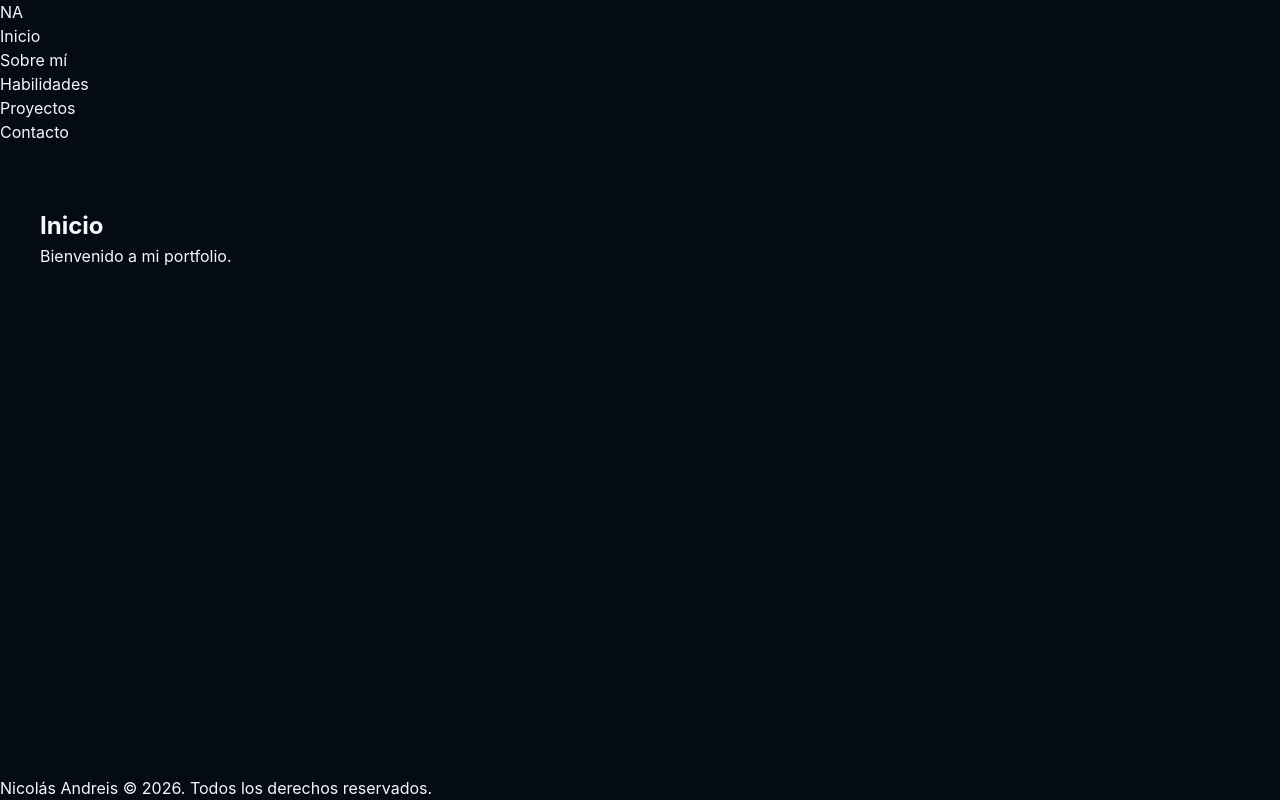
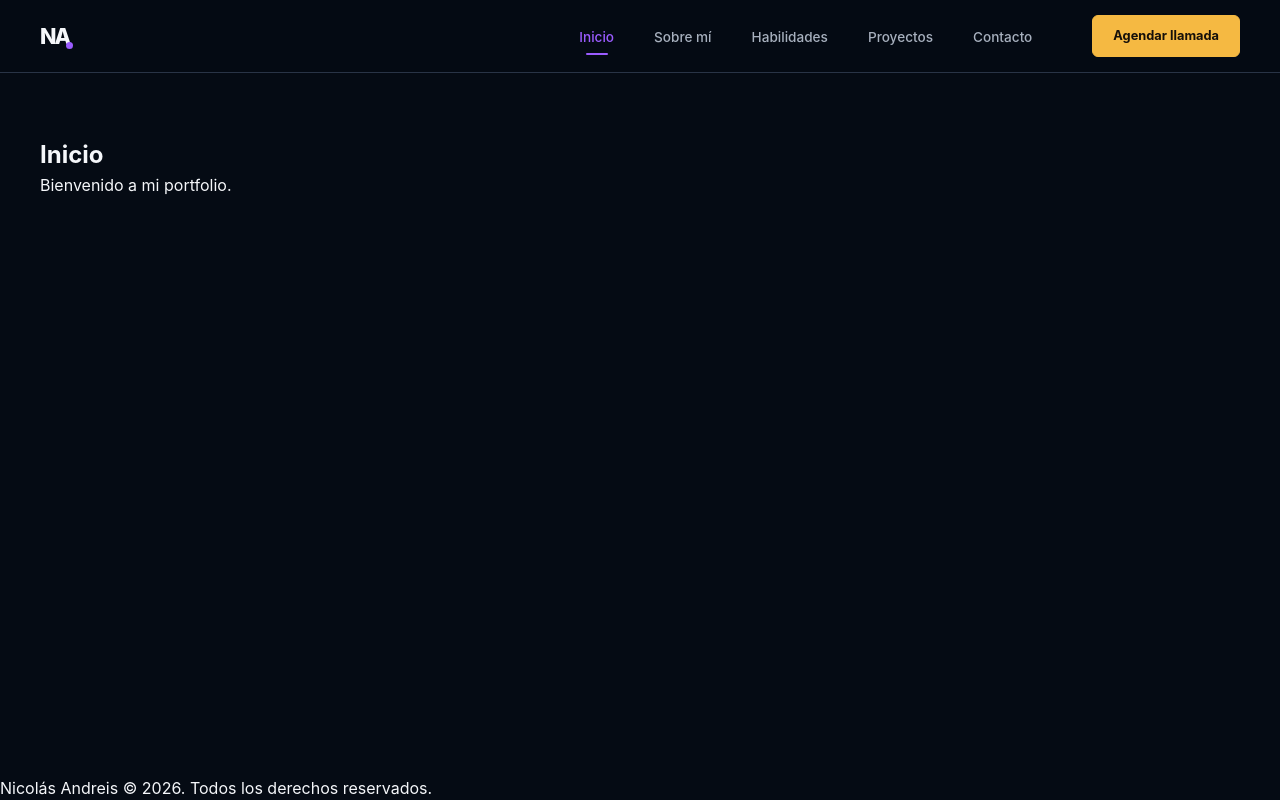
Before and after one commit to Nicolas-Andreis/portfolio-andreis, a React (Vite) app: page / in a window 1280 px wide. Built offline with nearby package versions, Linux system fonts and the light colour scheme.

Commit message:
feat: build responsive navigation header

```diff
--- a/src/components/Header/Header.css
+++ b/src/components/Header/Header.css
@@ -0,0 +1,247 @@
+.header {
+  position: sticky;
+  top: 0;
+  z-index: 1000;
+  width: 100%;
+  border-bottom: 1px solid var(--color-border);
+  background-color: rgb(5 11 20 / 95%);
+  backdrop-filter: blur(12px);
+}
+
+.header__nav {
+  position: relative;
+  display: flex;
+  width: min(100% - 32px, var(--container-width));
+  min-height: var(--header-height);
+  margin-inline: auto;
+  align-items: center;
+  justify-content: space-between;
+}
+
+/* Logo */
+
+.header__logo {
+  position: relative;
+  z-index: 2;
+  color: var(--color-text);
+  font-size: 1.35rem;
+  font-weight: 800;
+  letter-spacing: -2px;
+}
+
+.header__logo::after {
+  content: "";
+  position: absolute;
+  right: -4px;
+  bottom: 3px;
+  width: 7px;
+  height: 7px;
+  border-radius: 50%;
+  background-color: var(--color-primary);
+}
+
+/* Botón hamburguesa */
+
+.header__menu-button {
+  position: relative;
+  z-index: 2;
+  display: flex;
+  width: 44px;
+  height: 44px;
+  padding: 10px;
+  flex-direction: column;
+  justify-content: center;
+  gap: 5px;
+  border: 1px solid var(--color-border);
+  border-radius: var(--radius-small);
+  color: var(--color-text);
+  background-color: transparent;
+  cursor: pointer;
+}
+
+.header__menu-button span {
+  display: block;
+  width: 100%;
+  height: 2px;
+  border-radius: 2px;
+  background-color: currentColor;
+  transition:
+    transform var(--transition),
+    opacity var(--transition);
+}
+
+.header__menu-button[aria-expanded="true"] span:nth-child(1) {
+  transform: translateY(7px) rotate(45deg);
+}
+
+.header__menu-button[aria-expanded="true"] span:nth-child(2) {
+  opacity: 0;
+}
+
+.header__menu-button[aria-expanded="true"] span:nth-child(3) {
+  transform: translateY(-7px) rotate(-45deg);
+}
+
+/* Menú móvil */
+
+.header__menu {
+  position: absolute;
+  top: calc(100% + 1px);
+  right: -16px;
+  left: -16px;
+  display: flex;
+  max-height: 0;
+  padding-inline: 16px;
+  flex-direction: column;
+  gap: 24px;
+  overflow: hidden;
+  visibility: hidden;
+  border-bottom: 1px solid transparent;
+  background-color: var(--color-background);
+  opacity: 0;
+  transition:
+    max-height 300ms ease,
+    padding 300ms ease,
+    opacity var(--transition),
+    visibility var(--transition);
+}
+
+.header__menu--open {
+  max-height: 500px;
+  padding-block: 24px;
+  visibility: visible;
+  border-color: var(--color-border);
+  opacity: 1;
+}
+
+.header__links {
+  display: flex;
+  flex-direction: column;
+  gap: 8px;
+}
+
+.header__link {
+  position: relative;
+  display: block;
+  padding: 12px 8px;
+  color: var(--color-text-muted);
+  font-size: 0.95rem;
+  font-weight: 500;
+}
+
+.header__link:hover {
+  color: var(--color-text);
+}
+
+.header__link--active {
+  color: var(--color-primary);
+}
+
+.header__link--active::after {
+  content: "";
+  position: absolute;
+  bottom: 5px;
+  left: 8px;
+  width: 24px;
+  height: 2px;
+  border-radius: 2px;
+  background-color: var(--color-primary);
+}
+
+/* CTA */
+
+.header__cta {
+  display: inline-flex;
+  min-height: 44px;
+  padding: 10px 18px;
+  align-items: center;
+  justify-content: center;
+  border: 1px solid var(--color-secondary);
+  border-radius: var(--radius-small);
+  color: #15100a;
+  background-color: var(--color-secondary);
+  font-size: 0.9rem;
+  font-weight: 700;
+}
+
+.header__cta:hover {
+  border-color: #ffd16a;
+  background-color: #ffd16a;
+  transform: translateY(-1px);
+}
+
+/* Escritorio */
+
+@media (min-width: 768px) {
+  .header__menu-button {
+    display: none;
+  }
+
+  .header__menu {
+    position: static;
+    display: flex;
+    width: auto;
+    max-height: none;
+    padding: 0;
+    flex-direction: row;
+    align-items: center;
+    gap: 32px;
+    overflow: visible;
+    visibility: visible;
+    border: 0;
+    background-color: transparent;
+    opacity: 1;
+  }
+
+  .header__links {
+    flex-direction: row;
+    align-items: center;
+    gap: 8px;
+  }
+
+  .header__link {
+    padding: 26px 10px 23px;
+    font-size: 0.85rem;
+  }
+
+  .header__link--active::after {
+    bottom: 16px;
+    left: 50%;
+    width: 22px;
+    transform: translateX(-50%);
+  }
+
+  .header__cta {
+    min-height: 40px;
+    padding-inline: 16px;
+    font-size: 0.8rem;
+  }
+}
+
+@media (min-width: 1024px) {
+  .header__menu {
+    gap: 48px;
+  }
+
+  .header__links {
+    gap: 16px;
+  }
+
+  .header__link {
+    padding-inline: 12px;
+  }
+
+  .header__cta {
+    padding-inline: 20px;
+  }
+}
+
+/* Personas que prefieren menos animaciones */
+
+@media (prefers-reduced-motion: reduce) {
+  .header__menu,
+  .header__menu-button span,
+  .header__cta {
+    transition: none;
+  }
+}
--- a/src/components/Header/Header.jsx
+++ b/src/components/Header/Header.jsx
@@ -1,38 +1,121 @@
+import { useState } from 'react'
 import { NavLink } from 'react-router-dom'
 import './Header.css'
 
 function Header() {
+  const [isMenuOpen, setIsMenuOpen] = useState(false)
+
+  function toggleMenu() {
+    setIsMenuOpen((currentState) => !currentState)
+  }
+
+  function closeMenu() {
+    setIsMenuOpen(false)
+  }
+
+  function getNavLinkClass({ isActive }) {
+    return isActive
+      ? 'header__link header__link--active'
+      : 'header__link'
+  }
+
   return (
     <header className="header">
       <nav className="header__nav" aria-label="Navegación principal">
-        <NavLink className="header__logo" to="/">
+        <NavLink
+          className="header__logo"
+          to="/"
+          aria-label="Ir a la página de inicio"
+          onClick={closeMenu}
+        >
           NA
         </NavLink>
 
+        <button
+          type="button"
+          className="header__menu-button"
+          aria-label={isMenuOpen ? 'Cerrar menú' : 'Abrir menú'}
+          aria-expanded={isMenuOpen}
+          aria-controls="main-menu"
+          onClick={toggleMenu}
+        >
+          <span />
+          <span />
+          <span />
+        </button>
+
+        <div
+          id="main-menu"
+          className={
+            isMenuOpen
+              ? 'header__menu header__menu--open'
+              : 'header__menu'
+          }
+        >
           <ul className="header__links">
             <li>
-            <NavLink to="/">Inicio</NavLink>
+              <NavLink
+                className={getNavLinkClass}
+                to="/"
+                end
+                onClick={closeMenu}
+              >
+                Inicio
+              </NavLink>
             </li>
 
             <li>
-            <a href="/#about">Sobre mí</a>
+              <NavLink
+                className="header__link"
+                to="/#about"
+                onClick={closeMenu}
+              >
+                Sobre mí
+              </NavLink>
             </li>
 
             <li>
-            <a href="/#skills">Habilidades</a>
+              <NavLink
+                className="header__link"
+                to="/#skills"
+                onClick={closeMenu}
+              >
+                Habilidades
+              </NavLink>
             </li>
 
             <li>
-            <NavLink to="/projects">Proyectos</NavLink>
+              <NavLink
+                className={getNavLinkClass}
+                to="/projects"
+                onClick={closeMenu}
+              >
+                Proyectos
+              </NavLink>
             </li>
 
             <li>
-            <NavLink to="/contact">Contacto</NavLink>
+              <NavLink
+                className={getNavLinkClass}
+                to="/contact"
+                onClick={closeMenu}
+              >
+                Contacto
+              </NavLink>
             </li>
           </ul>
+
+          <NavLink
+            className="header__cta"
+            to="/contact"
+            onClick={closeMenu}
+          >
+            Agendar llamada
+          </NavLink>
+        </div>
       </nav>
     </header>
   )
 }
 
-export {Header}
+export { Header }
```
Lines whose indentation alone changed are shown as unchanged.
